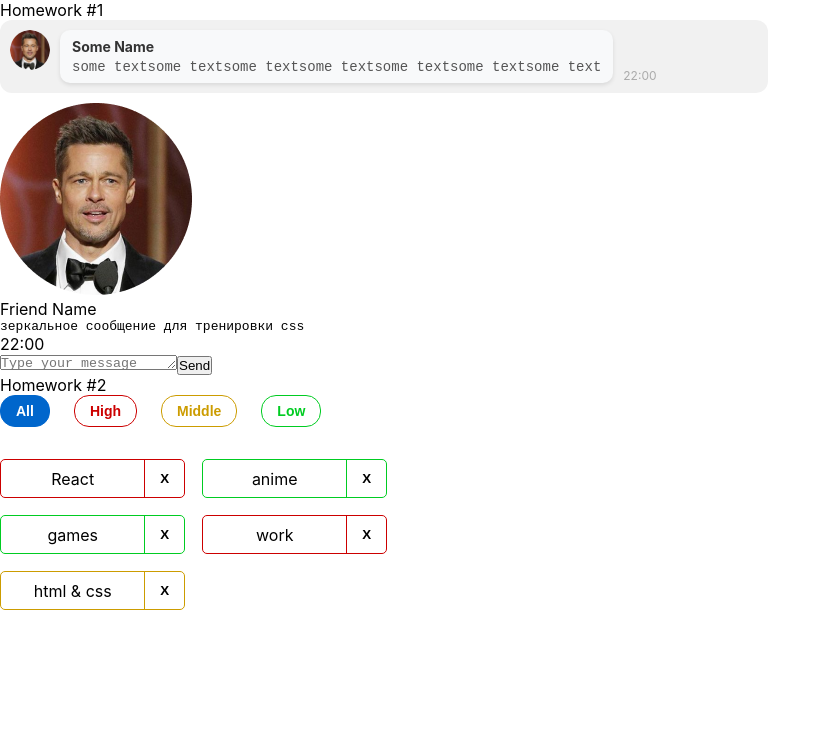
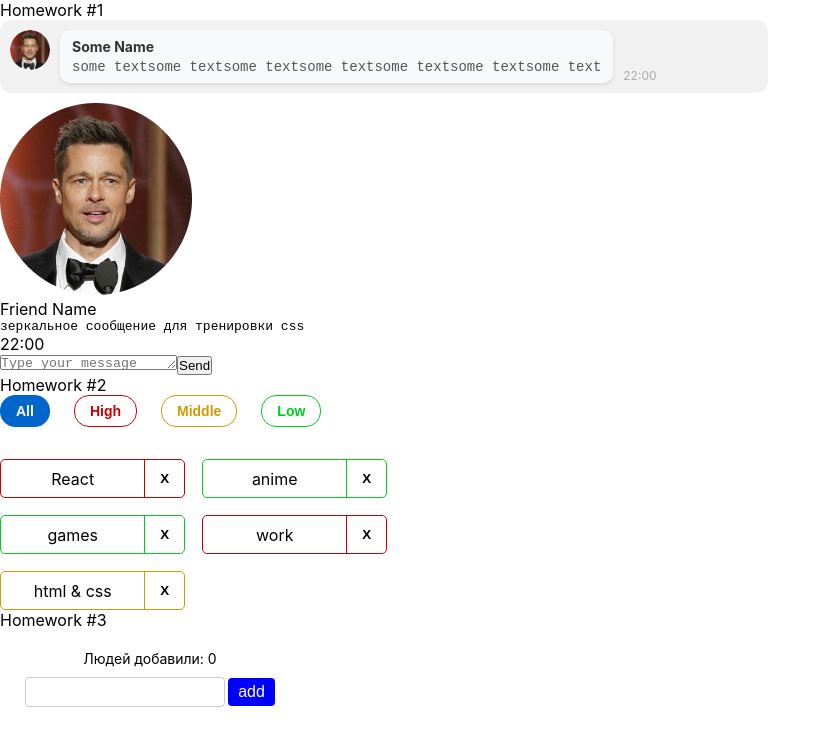
Before and after one commit to geniasheiko/HWS2, a React (Create React App) app: page / in a window 1280 px wide. Shown: the top 746 px of the page, without its empty margins (0-831 px from the left). Built offline with nearby package versions, Linux system fonts and the light colour scheme.

Commit message:
Fixed home work3.

```diff
--- a/src/s1-main/App.tsx
+++ b/src/s1-main/App.tsx
@@ -2,6 +2,7 @@
 import s from './App.module.css'
 import HW1 from '../s2-homeworks/hw01/HW1'
 import HW2 from '../s2-homeworks/hw02/HW2'
+import HW3 from '../s2-homeworks/hw03/HW3'
 
 function App() {
     return (
@@ -9,7 +10,7 @@
             <HW1/>
             {/*раскомментировать по ходу выполнения*/}
             <HW2/>
-            {/*<HW3/>*/}
+            <HW3/>
             {/*<HW4/>*/}
 
             {/*при выполнении дз 5 и более - закомментировать здесь дз 1-4, так как они есть внутри дз 5*/}
--- a/src/s2-homeworks/hw03/Greeting.module.css
+++ b/src/s2-homeworks/hw03/Greeting.module.css
@@ -1,25 +1,50 @@
 .greetingForm {
+    display: flex;
+    flex-direction: column;
+    align-items: center;
+    justify-content: center;
+    padding: 20px;
+    width: 300px;
 }
 
 .inputAndButtonContainer {
+    display: flex;
+  align-items: center;
+  gap: 3px;
 }
 
 .error {
 }
 
 .input {
+    padding: 5px 10px;
+  border: 1px solid #ccc;
+  border-radius: 4px;
+  width: 200px;
+  font-size: 16px;
+  transition: border-color 0.3s ease;
 }
 
 .input:focus {
 }
 
 .errorInput {
+    border-color: red;
 }
 
 .button {
+    padding: 5px 10px;
+  background-color: blue;
+  color: white;
+  border: none;
+  border-radius: 4px;
+  cursor: pointer;
+  font-size: 16px;
+  transition: background-color 0.3s ease;
 }
 
 .button:focus {
+    background-color: darkblue;
 }
 
 .button:active {
@@ -29,7 +54,12 @@
 }
 
 .text {
+    font-size: 14px;
+    margin-bottom: 10px;
 }
 
 .greeting {
+    font-size: 18px;
+    margin-top: 10px;
+    color: #333;
 }
--- a/src/s2-homeworks/hw03/Greeting.tsx
+++ b/src/s2-homeworks/hw03/Greeting.tsx
@@ -2,14 +2,14 @@
 import s from './Greeting.module.css'
 
 type GreetingPropsType = {
-    name: any // need to fix any
-    setNameCallback: any // need to fix any
-    addUser: any // need to fix any
-    onBlur: any // need to fix any
-    onEnter: any // need to fix any
-    error: any // need to fix any
-    totalUsers: any // need to fix any
-    lastUserName?: any // need to fix any
+    name: string // need to fix any
+    setNameCallback: (e:ChangeEvent<HTMLInputElement>)=>void // need to fix any
+    addUser: ()=>void // need to fix any
+    onBlur:()=>void // need to fix any
+    onEnter:(e: KeyboardEvent<HTMLInputElement>) =>void // need to fix any
+    error: string | null // need to fix any
+    totalUsers: number // need to fix any
+    lastUserName?: string // need to fix any
 }
 
 // презентационная компонента (для верстальщика)
@@ -25,7 +25,7 @@
         lastUserName,
     } // деструктуризация пропсов
 ) => {
-    const inputClass = s.errorInput // need to fix with (?:)
+    const inputClass = error ? s.errorInput : s.input; // need to fix with (?:)
 
     return (
         <div id={'hw3-form'} className={s.greetingForm}>
--- a/src/s2-homeworks/hw03/GreetingContainer.tsx
+++ b/src/s2-homeworks/hw03/GreetingContainer.tsx
@@ -3,18 +3,29 @@
 import { UserType } from './HW3'
 
 type GreetingContainerPropsType = {
-    users: any // need to fix any
-    addUserCallback: any // need to fix any
+    users: UserType[]
+    addUserCallback: (name: string) => void
 }
 
-export const pureAddUser = (name: any, setError: any, setName: any, addUserCallback: any) => {
-    // если имя пустое - показать ошибку, иначе - добавить юзера и очистить инпут
+export const pureAddUser = (name: string, setError: (error:string)=>void, setName:(name:string)=>void, addUserCallback:(name:string)=>void) => {
+    if(name.trim() === "") {
+setError("Name cannot be empty")
+    } else {
+        addUserCallback(name.trim())
+ setName("")
+    }
 }
 
-export const pureOnBlur = (name: any, setError: any) => { // если имя пустое - показать ошибку
+export const pureOnBlur = (name: string, setError: (error:string)=>void) => {
+     if(name.trim() === "") {
+        setError("Ошибка, введите имя")
+            }
 }
 
-export const pureOnEnter = (e: any, addUser: any) => { // если нажата кнопка Enter - добавить
+export const pureOnEnter = (e: KeyboardEvent<HTMLInputElement>, addUser: ()=> void) => { // если нажата кнопка Enter - добавить
+if(e.key === 'Enter') {
+addUser();
+}
 }
 
 // более простой и понятный для новичков
@@ -26,13 +37,13 @@
     addUserCallback,
 }) => {
     // деструктуризация пропсов
-    const [name, setName] = useState<any>('') // need to fix any
-    const [error, setError] = useState<any>('') // need to fix any
+    const [name, setName] = useState<string>('')
+    const [error, setError] = useState<string | null>(null)
 
-    const setNameCallback = (e: any) => { // need to fix any
-        setName('some name') // need to fix
-
-        error && setError('')
+    const setNameCallback = (e:ChangeEvent<HTMLInputElement>) => { // need to fix any
+        setName(e.currentTarget.value) // need to fix
+         if (error)
+       setError('')
     }
     const addUser = () => {
         pureAddUser(name, setError, setName, addUserCallback)
@@ -42,13 +53,12 @@
         pureOnBlur(name, setError)
     }
 
-    const onEnter = (e: any) => {
+    const onEnter = (e: KeyboardEvent<HTMLInputElement>) => {
         pureOnEnter(e, addUser)
     }
 
-    const totalUsers = 0 // need to fix
-    const lastUserName = 'some name' // need to fix
-
+    const totalUsers = users.length
+    const lastUserName = users.length > 0 ? users[users.length - 1].name: "";
     return (
         <Greeting
             name={name}
--- a/src/s2-homeworks/hw03/HW3.tsx
+++ b/src/s2-homeworks/hw03/HW3.tsx
@@ -19,20 +19,24 @@
 
 // types
 export type UserType = {
-    _id: any // need to fix any
-    name: any // need to fix any
+    _id: string
+    name: string
 }
 
-export const pureAddUserCallback = (name: any, setUsers: any, users: any) => { // need to fix any
-    const user = { // need to fix
+export const pureAddUserCallback = (name: string,
+    setUsers:React.Dispatch<React.SetStateAction<UserType[]>>,
+    users:UserType[]) => {
+    const user:UserType = {
+        _id: v1(),
+        name
     }
     setUsers([...users, user])
 }
 
 const HW3 = () => {
-    const [users, setUsers] = useState<any>([]) // need to fix any
+    const [users, setUsers] = useState<UserType[]>([])
 
-    const addUserCallback = (name: any) => { // need to fix any
+    const addUserCallback = (name: string) => {
         pureAddUserCallback(name, setUsers, users)
     }
 
```
Also changed, not shown: 1 other file (tests, documents, lock files or other folders).
